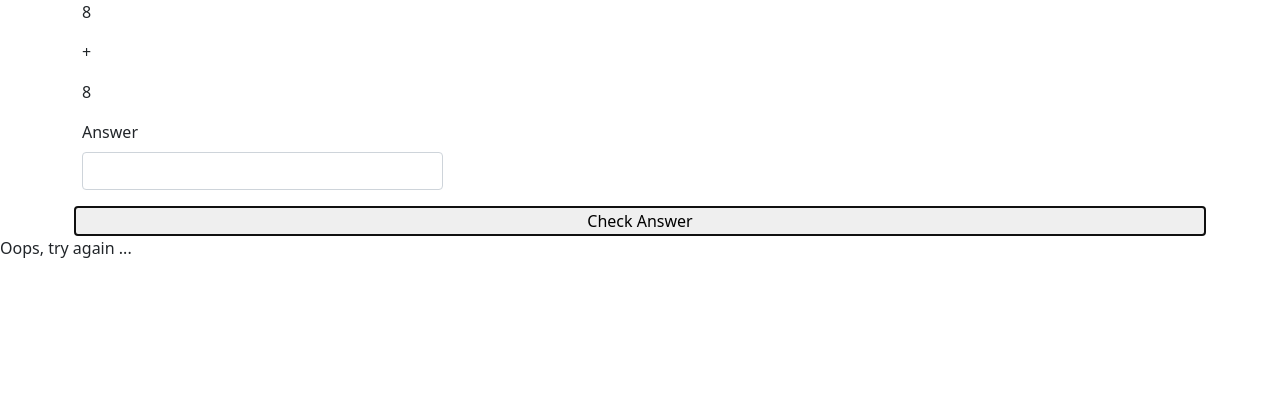
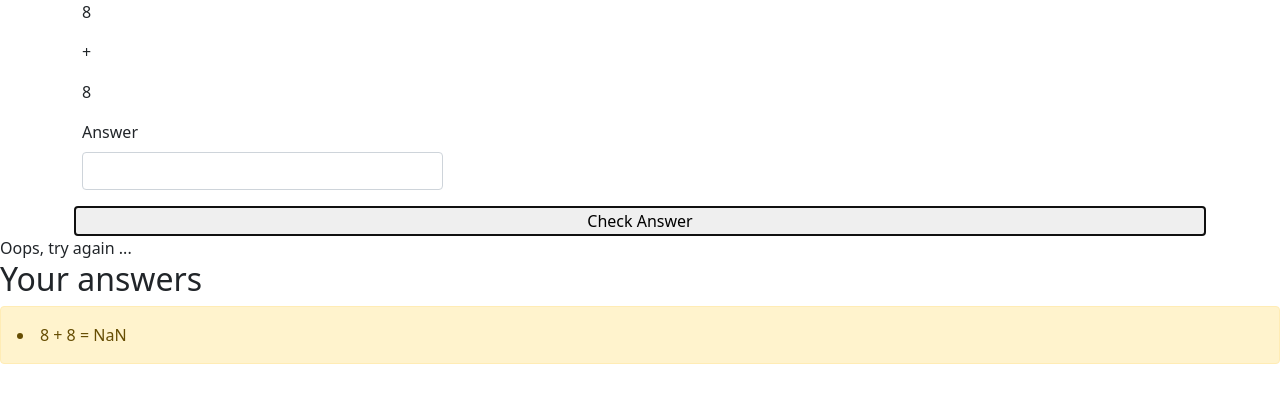
Before and after one commit to jn573/mathplus, a plain HTML site: page public/mathsums.html in a window 1280 px wide. Both pictures are taken after a click on the button "Check Answer". Drawn offline with Linux system fonts and the light colour scheme.

Commit message:
Added history and formatting

```diff
--- a/public/js/app.js
+++ b/public/js/app.js
@@ -22,7 +22,7 @@ function addElement(val1, val2, instance) {
     newElem.className += " list-group-item";
 
     // console.log(newLi);
-    newElem.textContent = val1 + ' is a ' + val2;
+    newElem.textContent = lastsum;
     ul.append(newElem);
 }
 
--- a/public/js/gen.js
+++ b/public/js/gen.js
@@ -1,12 +1,14 @@
 const getRandInt = (limit = 10) => Math.floor(Math.random() * limit);
 
-const getTotal = (...arr) => arr.reduce((total, num) => { return total + num }, 0);
+const getTotal = (...arr) => arr.reduce((total, num) => {
+    return total + num
+}, 0);
 
-const checkAnswer = (a,r) => parseInt(a) === r;
+const checkAnswer = (a, r) => parseInt(a) === r;
 
 let num1 = getRandInt();
 let num2 = getRandInt();
-let sum = getTotal(num1,num2);
+let sum = getTotal(num1, num2);
 
 let elemNum1 = document.getElementById("num1");
 let elemNum2 = document.getElementById("num2");
@@ -19,19 +21,40 @@ function updateElements() {
 }
 
 
-updateElements(num1,num2);
+updateElements(num1, num2);
 
 function checker() {
-    answer = elemAnswer.valueAsNumber;
+    let answer = elemAnswer.valueAsNumber;
 
-    if (checkAnswer(answer,sum)) {
+    if (checkAnswer(answer, sum)) {
         document.getElementById("status").innerText = "Correct, try the next one ...";
+        addElement(`${num1} + ${num2} = ${sum}`,"correct");
         num1 = getRandInt();
         num2 = getRandInt();
-        sum = getTotal(num1,num2);
+        sum = getTotal(num1, num2);
         updateElements();
         // elemAnswer.innerText = 0;
     } else {
         document.getElementById("status").innerText = "Oops, try again ...";
+        addElement(`${num1} + ${num2} = ${answer}`,"wrong");
     }
 }
+
+function getBgColour(r) {
+    const COLOURS = ["alert alert-success", "alert alert-warning"]
+    if (r === "correct") {
+        return COLOURS[0];
+    } else {
+        return COLOURS[1];
+    }
+}
+
+function addElement(msg, result) {
+    let parentDiv = document.getElementById('history');
+    let div = document.createElement('li');
+    div.textContent=msg;
+    div.className = getBgColour(result);
+    div.role = "alert";
+
+    parentDiv.appendChild(div);
+}
--- a/public/mathsums.html
+++ b/public/mathsums.html
@@ -29,6 +29,11 @@
     <div class="valid-feedback">
         Looks good!
     </div>
+
+    <h2 class="h2">Your answers</h2>
+    <div class="col-sm" id="history">
+
+    </div>
 </body>
 
 </html>
```
Also changed, not shown: public/forevan.html (+1 -1 lines).
